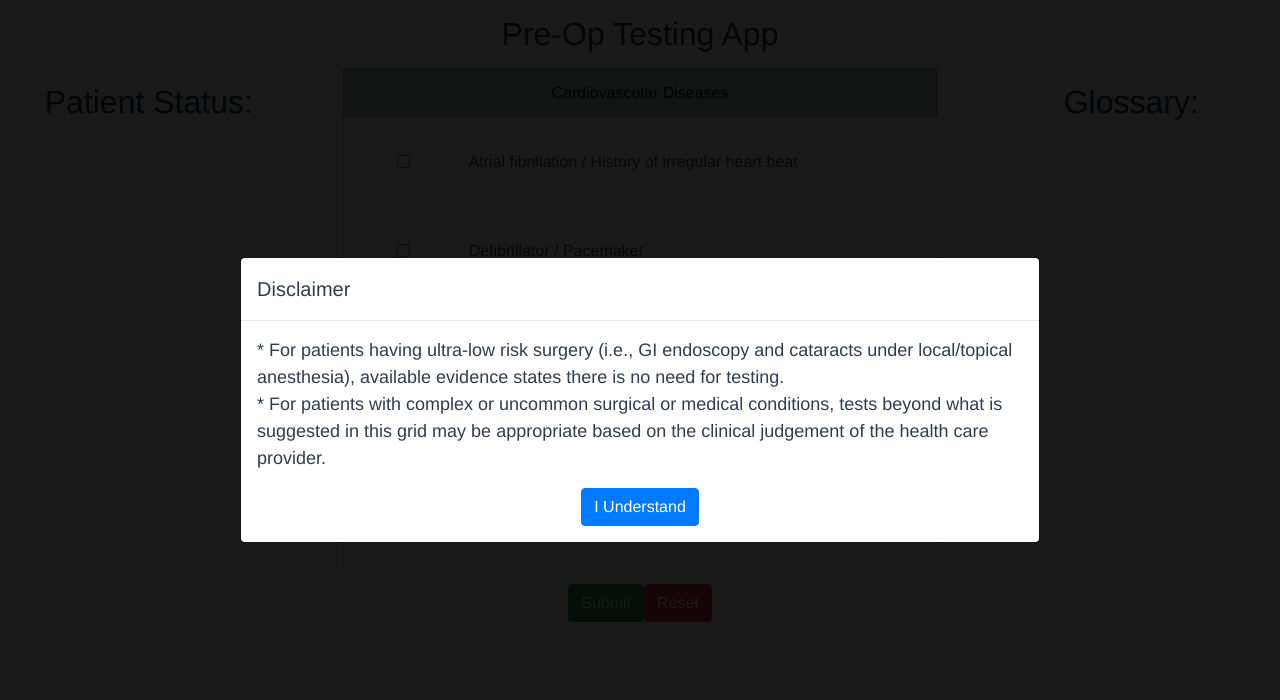
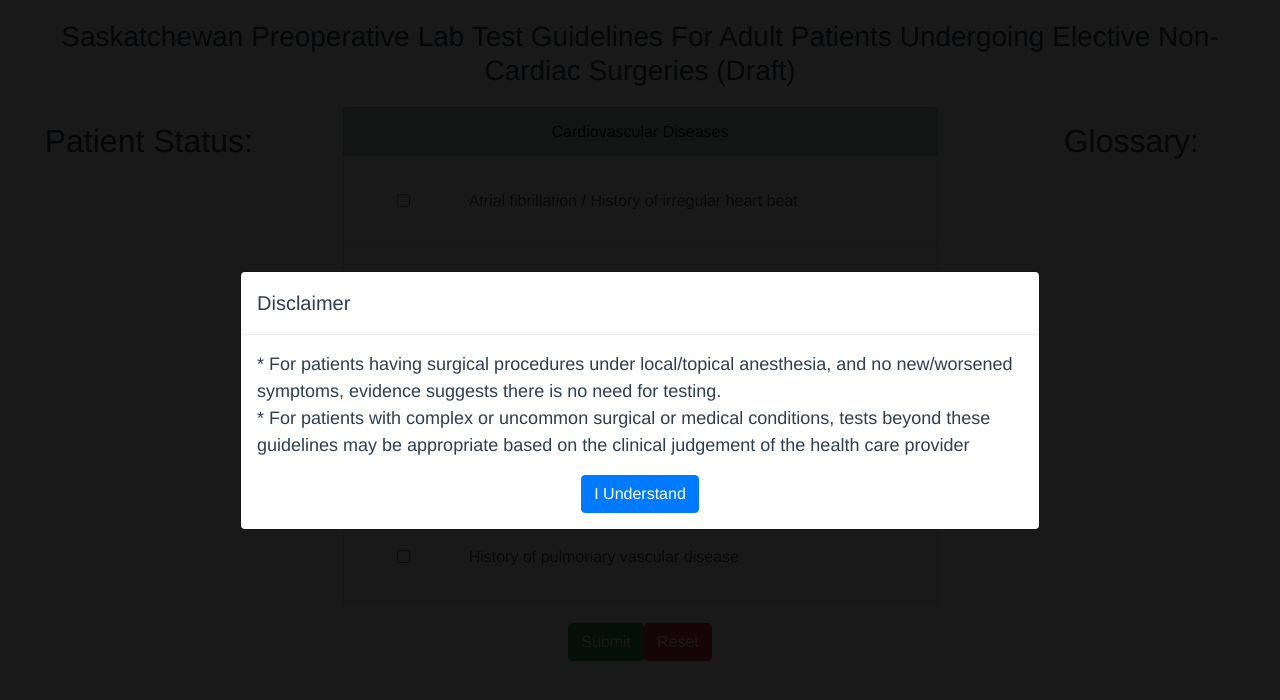
Before and after one commit to mmulenga/POTA, a Vue app: page / in a window 1280 px wide. Shown: the top 700 px of the page. Built offline with nearby package versions, Linux system fonts and the light colour scheme.

Commit message:
Updated disclaimer points and Title

```diff
--- a/src/App.vue
+++ b/src/App.vue
@@ -1,7 +1,12 @@
 <template>
   <div id="app">
     <DisclaimerModalComponent></DisclaimerModalComponent>
-    <h1 class="my-4"> Pre-Op Testing App </h1>
+    <h3 class="my-4"
+        style="padding: 20px;"
+        v-if="(( !isMobile() && windowWidth > 1024))">
+        Saskatchewan Preoperative Lab Test Guidelines
+        For Adult Patients Undergoing Elective Non-Cardiac Surgeries (Draft)
+      </h3>
       <div v-if="!isMobile() && (windowWidth > 1024)" class="row">
         <!-- hide the status component when screen is smaller than md-->
         <div class="col-md-3 d-block">
@@ -49,7 +54,10 @@
             <StatusComponent
               :resultArray="resultArray"/>
           </div>
-          <h1 class="my-4 bg-light" style="width: 100%"> Pre-Op Testing App </h1>
+          <h4 class="my-4 bg-light" style="width: 100%; padding: 20px;">
+            Saskatchewan Preoperative Lab Test Guidelines
+            For Adult Patients Undergoing Elective Non-Cardiac Surgeries (Draft)
+            </h4>
           <div class="col-md-12" style="overflow: auto">
             <MobileComoListComponent ref="MobileComoListComponent"
             v-on:clickEvent="updateArray"
--- a/src/components/DisclaimerModalComponent.vue
+++ b/src/components/DisclaimerModalComponent.vue
@@ -7,13 +7,18 @@
         <h5 class="modal-title"> Disclaimer </h5>
       </div>
       <div class="modal-body">
-        <p>* For patients having ultra-low risk surgery (i.e., GI endoscopy and cataracts
-          under local/topical anesthesia), available evidence states there is no need
-          for testing.
-          <br>
-          * For patients with complex or uncommon surgical or medical conditions,
-          tests beyond what is suggested in this grid may be appropriate based on the
-          clinical judgement of the health care provider.</p>
+        <p>* For patients having surgical
+        procedures under local/topical
+        anesthesia, and no new/worsened
+        symptoms, evidence suggests there is
+        no need for testing.
+        <br>
+        * For patients with
+        complex or uncommon surgical or
+        medical conditions, tests beyond these
+        guidelines may be appropriate based on
+        the clinical judgement of the health
+        care provider</p>
         <button type="button" class="btn btn-primary" id="understanding" v-on:click="hideModal()">
           I Understand
         </button>
```
